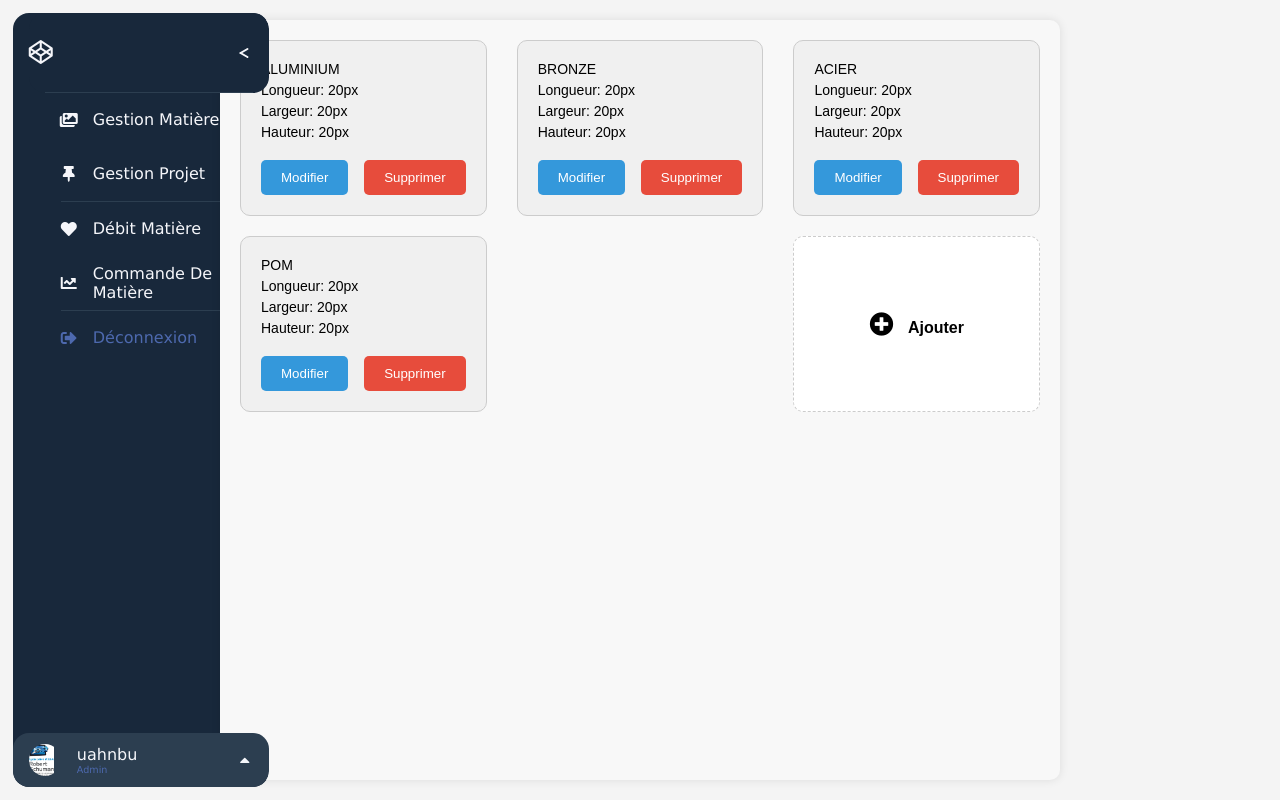
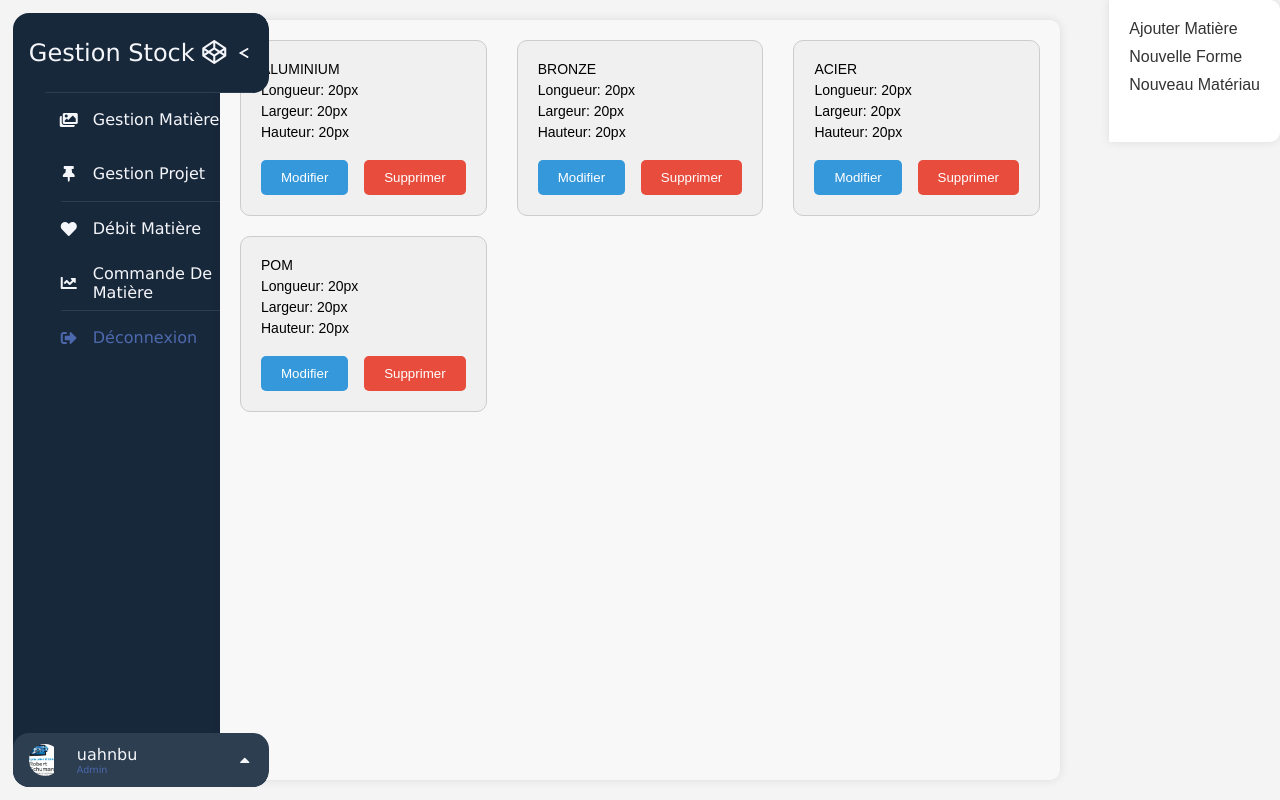
Before and after one commit to Rwano93/ProjetStock, a PHP site: page /html/GestionMatiere.php in a window 1280 px wide. Run offline with PHP 8.4, Linux system fonts and the light colour scheme.

Commit message:
fix: probleme affichage

```diff
--- a/html/gestionDeDebit.php
+++ b/html/gestionDeDebit.php
@@ -120,7 +120,7 @@
 <div id="nav-bar">
   <input id="nav-toggle" type="checkbox"/>
   <div id="nav-header">
-    <a id="nav-title" href="Menu_Principal.php" target="_blank">C<i class="fab fa-codepen"></i>DEPEN</a>
+    <a id="nav-title" href="GestionMatiere.php" target="_blank">Gestion Stock <i class="fab fa-codepen"></i></a>
     <label for="nav-toggle"><span id="nav-toggle-burger"></span></label>
     <hr/>
   </div>
--- a/html/gestionDeProjet.php
+++ b/html/gestionDeProjet.php
@@ -118,7 +118,7 @@
 <div id="nav-bar">
   <input id="nav-toggle" type="checkbox"/>
   <div id="nav-header">
-    <a id="nav-title" href="Menu_Principal.php" target="_blank">C<i class="fab fa-codepen"></i>DEPEN</a>
+    <a id="nav-title" href="GestionMatiere.php" target="_blank">Gestion Stock <i class="fab fa-codepen"></i></a>
     <label for="nav-toggle"><span id="nav-toggle-burger"></span></label>
     <hr/>
   </div>
--- a/html/gestionMatiere.php
+++ b/html/gestionMatiere.php
@@ -4,7 +4,6 @@
   <meta charset="UTF-8">
   <title>ProjetStock</title>
   <link rel="stylesheet" href="../css/style.css">
-
   <link rel="stylesheet" href="https://cdnjs.cloudflare.com/ajax/libs/font-awesome/5.15.3/css/all.min.css">
   <style>
     body {
@@ -12,7 +11,7 @@
       background-color: #f4f4f4;
       margin: 0;
       padding: 0;
-      min-height: 100vh; /* Ajout pour s'étendre sur toute la hauteur de la fenêtre */
+      min-height: 100vh;
       display: flex;
       flex-direction: column;
     }
@@ -38,11 +37,11 @@
       max-width: 800px;
       margin: 20px auto;
       padding: 20px;
-      background-color: #f8f8f8; /* Blanc légèrement grisé */
+      background-color: #f8f8f8;
       box-shadow: 0 0 10px rgba(0, 0, 0, 0.1);
       border-radius: 10px;
       position: relative;
-      flex-grow: 1; /* Pour étirer le contenu */
+      flex-grow: 1;
     }
 
     .checkbox-container {
@@ -59,7 +58,7 @@
       margin-bottom: 20px;
       width: calc(33.33% - 20px);
       box-sizing: border-box;
-      background-color: #f0f0f0; /* Couleur de fond plus foncée */
+      background-color: #f0f0f0;
     }
 
     .box:nth-child(3n) {
@@ -94,8 +93,8 @@
     }
 
     .dimension-label {
-      font-size: 14px; /* Réduit la taille de la police */
-      margin-bottom: 5px; /* Réduit l'espacement en bas */
+      font-size: 14px;
+      margin-bottom: 5px;
     }
 
     .add-container {
@@ -105,7 +104,7 @@
       margin-bottom: 20px;
       width: calc(33.33% - 20px);
       box-sizing: border-box;
-      background-color: #fff; /* Couleur de fond blanche */
+      background-color: #fff;
       display: flex;
       justify-content: center;
       align-items: center;
@@ -113,7 +112,7 @@
     }
 
     .add-container:hover {
-      background-color: #f0f0f0; /* Couleur de fond gris clair au survol */
+      background-color: #f0f0f0;
     }
 
     .add-container i {
@@ -159,7 +158,26 @@
       text-decoration: none;
       cursor: pointer;
     }
+    .side-bar-action {
+      position: fixed;
+      top: 0;
+      right: 0;
+      background-color: #fff;
+      box-shadow: 0 0 10px rgba(0, 0, 0, 0.1);
+      padding: 20px;
+      border-radius: 0 10px 10px 0;
+    }
 
+    .side-bar-action a {
+      display: block;
+      margin-bottom: 10px;
+      color: #333;
+      text-decoration: none;
+    }
+
+    .side-bar-action a:last-child {
+      margin-bottom: 0;
+    }
 
   </style>
 </head>
@@ -167,7 +185,7 @@
 <div id="nav-bar">
   <input id="nav-toggle" type="checkbox"/>
   <div id="nav-header">
-    <a id="nav-title" href="Menu_Principal.php" target="_blank"><i class="fab fa-codepen"></i></a>
+    <a id="nav-title" href="gestionMatiere.php" target="_blank">Gestion Stock <i class="fab fa-codepen"></i></a>
     <label for="nav-toggle"><span id="nav-toggle-burger"></span></label>
     <hr/>
   </div>
@@ -237,15 +255,10 @@
         <button class="delete">Supprimer</button>
       </div>
     </div>
-    <div id="ajouterMatiere" class="add-container">
-    <form action="../src/matiere/addMatiere.php" method="post">
-      <i class="fas fa-plus-circle"></i>
-      <span>Ajouter</span>
-    </div>
   </div>
 </div>
 
-<!-- Script jQuery -->
+<!-- Scripts -->
 <script src="https://code.jquery.com/jquery-3.6.0.min.js"></script>
 <script>
   $(document).ready(function() {
@@ -253,56 +266,99 @@
       window.location.href = "../src/php/utilisateur/deconnexion.php";
     });
 
-  });
-  $(document).ready(function() {
-    $(document).ready(function() {
-
     $('#ajouterMatiere').on('click', function() {
-    $('#modal').css('display', 'block');
+      $('#modal-ajouter').css('display', 'block');
     });
 
-
     $('.close').on('click', function() {
-    $('#modal').css('display', 'none');
+      $('.modal').css('display', 'none');
     });
 
-
     $('#form-ajout-matiere').submit(function(event) {
-
       event.preventDefault();
 
-
       var formData = $(this).serialize();
-
 
       $.ajax({
         url: '../src/matiere/addMatiere.php',
         type: 'POST',
         data: formData,
         success: function(response) {
-
           $('.checkbox-container').append(response);
-
-        $('#modal').css('display', 'none');
+          $('.modal').css('display', 'none');
         }
       });
     });
   });
 
-});
+  var modalAjouter = document.getElementById("modal-ajouter");
+  var modalNouvelleForme = document.getElementById("modal-nouvelle-forme");
+  var modalNouveauMateriau = document.getElementById("modal-nouveau-materiau");
 
+  var spanAjouter = document.getElementsByClassName("close")[0];
+  var spanNouvelleForme = document.getElementsByClassName("close-nouvelle-forme")[0];
+  var spanNouveauMateriau = document.getElementsByClassName("close-nouveau-materiau")[0];
 
+  function ajouterMatiere() {
+    modalAjouter.style.display = "block";
+  }
 
+  function afficherModalAjouter() {
+    var modalAjouter = document.getElementById("modal-ajouter");
+    modalAjouter.style.display = "block";
+  }
 
+  function afficherModalNouvelleForme() {
+    modalNouvelleForme.style.display = "block";
+  }
+
+  function afficherModalNouveauMateriau() {
+    modalNouveauMateriau.style.display = "block";
+  }
+
+  spanAjouter.onclick = function () {
+    modalAjouter.style.display = "none";
+  }
+
+  spanNouvelleForme.onclick = function () {
+    modalNouvelleForme.style.display = "none";
+  }
+
+  spanNouveauMateriau.onclick = function () {
+    modalNouveauMateriau.style.display = "none";
+  }
+
+  function afficher(id) {
+    var matiere = document.getElementById('matiere' + id);
+  }
+
+  window.onclick = function (event) {
+    if (event.target == modalAjouter) {
+      modalAjouter.style.display = "none";
+    } else if (event.target == modalNouvelleForme) {
+      modalNouvelleForme.style.display = "none";
+    } else if (event.target == modalNouveauMateriau) {
+      modalNouveauMateriau.style.display = "none";
+    }
+  };
+
+  window.onload = function () {
+    prefillFields();
+  };
 </script>
 
-</body>
-
-<div id="modal" class="modal">
+<div class="side-bar-action">
+  <a href="#modal-ajouter" onclick="afficherModalAjouter()">Ajouter Matière</a>
+  <a href="#modal-nouvelle-forme" onclick="afficherModalNouvelleForme()">Nouvelle Forme</a>
+  <a href="#modal-nouveau-materiau" onclick="afficherModalNouveauMateriau()">Nouveau Matériau</a>
+  <br>
+</div>
+<!-- Ajouter Matiere -->
+<div id="modal-ajouter" class="modal">
   <div class="modal-content">
     <span class="close">&times;</span>
     <h2>Ajouter une matière</h2>
-    <form action="../src/matiere/addMatiere.php" method="post">
+    <form id="form-ajout-matiere" method="post">
       <input type="text" name="nom" placeholder="Nom de la matière" required>
       <input type="text" name="longueur" placeholder="Longueur" required>
       <input type="text" name="largeur" placeholder="Largeur" required>
@@ -314,4 +370,44 @@
   </div>
 </div>
 
+<!-- Nouvelle Forme -->
+<div id="modal-nouvelle-forme" class="modal">
+  <form method="post" action="">
+    <div class="modal-header">
+      <h1>Nouvelle Forme</h1>
+      <span class="close">&times;</span>
+    </div>
+    <div class="modal-content">
+      <input type="text" name="libelle" placeholder="Nom de la forme">
+      <input type="text" name="longueur" placeholder="Longueur">
+      <input type="text" name="largeur" placeholder="Largeur">
+      <input type="text" name="epaisseur" placeholder="Épaisseur">
+      <input type="text" name="diametre" placeholder="Diamètre">
+      <input type="text" name="hauteur" placeholder="Hauteur">
+    </div>
+    <div class="modal-footer">
+      <button type="reset">Réinitialiser</button>
+      <button name="addForme" type="submit">Ajouter</button>
+    </div>
+  </form>
+</div>
+
+<!-- Nouveau Matériau -->
+<div id="modal-nouveau-materiau" class="modal">
+  <form method="post" action="">
+    <div class="modal-header">
+      <h1>Nouveau Matériau</h1>
+      <span class="close">&times;</span>
+    </div>
+    <div class="modal-content">
+      <input type="text" name="libelleMateriau" placeholder="Libellé">
+    </div>
+    <div class="modal-footer">
+      <button type="reset">Réinitialiser</button>
+      <button name="addMateriau" type="submit">Ajouter</button>
+    </div>
+  </form>
+</div>
+
+</body>
 </html>
```
Also changed, not shown: html/commande.php (+7 -1 lines). Lines whose indentation alone changed are shown as unchanged.
